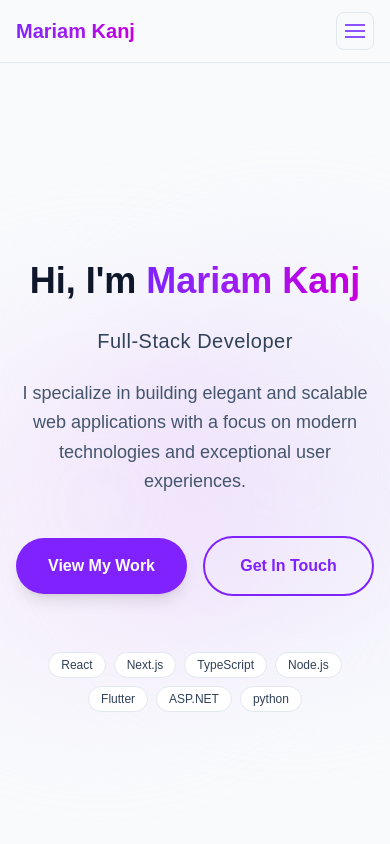
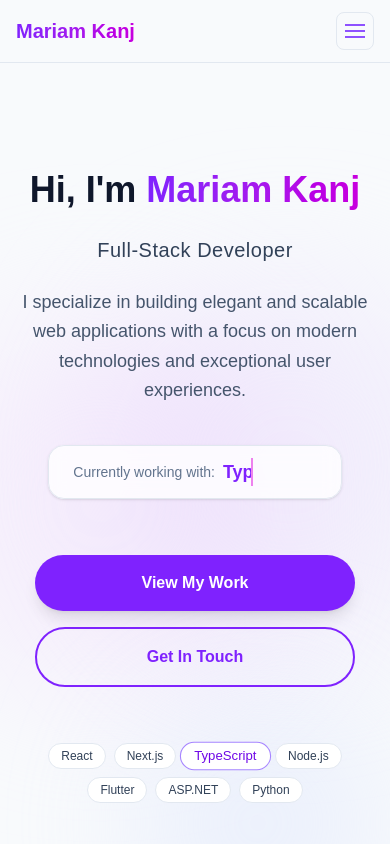
Before and after one commit to maryamkanj/mariam-portfolio, a Next.js app: page / in a window 390 px wide. Shown: the top 844 px of the page. Built offline with nearby package versions, Linux system fonts and the light colour scheme.

Commit message:
fixed responsivity in home page

```diff
--- a/src/app/page.jsx
+++ b/src/app/page.jsx
@@ -5,10 +5,20 @@ import { useState, useEffect } from "react";
 
 export default function Home() {
   const [mounted, setMounted] = useState(false);
+  const [currentTech, setCurrentTech] = useState(0);
+
+  const technologies = ["React", "Next.js", "TypeScript", "Node.js", "Flutter", "ASP.NET", "Python"];
 
   useEffect(() => {
     setMounted(true);
-  }, []);
+
+    // Technology rotation effect
+    const techInterval = setInterval(() => {
+      setCurrentTech((prev) => (prev + 1) % technologies.length);
+    }, 2000);
+
+    return () => clearInterval(techInterval);
+  }, [technologies.length]);
 
   return (
     <div className="flex-grow bg-slate-50 flex items-center justify-center px-4 sm:px-6 py-12 sm:py-16 min-h-screen relative overflow-hidden">
@@ -22,11 +32,22 @@ export default function Home() {
           .animate-float {
             animation: float 6s ease-in-out infinite;
           }
+          @keyframes typewriter {
+            from { width: 0; }
+            to { width: 100%; }
+          }
+          .typewriter {
+            overflow: hidden;
+            border-right: 2px solid violet;
+            white-space: nowrap;
+            animation: typewriter 3s steps(40) infinite alternate;
+          }
         `}
       </style>
 
       <div className="absolute top-1/4 left-1/4 w-96 h-96 bg-purple-100 rounded-full mix-blend-multiply filter blur-3xl opacity-50 animate-float"></div>
       <div className="absolute bottom-1/4 right-1/4 w-96 h-96 bg-fuchsia-100 rounded-full mix-blend-multiply filter blur-3xl opacity-50 animate-float animation-delay-2000"></div>
+      <div className="absolute top-3/4 left-1/3 w-64 h-64 bg-indigo-100 rounded-full mix-blend-multiply filter blur-3xl opacity-40 animate-float animation-delay-4000"></div>
 
       <div className="container mx-auto max-w-4xl w-full text-center relative z-10">
         <div
@@ -47,14 +68,24 @@ export default function Home() {
             I specialize in building elegant and scalable web applications with a focus on modern technologies and exceptional user experiences.
           </p>
 
-          <div className="flex flex-row gap-4 sm:gap-6 pt-4 sm:pt-6 justify-center items-center">
-            <Link href="/projects" className="flex-1 max-w-xs">
+          {/* Animated technology highlight */}
+          <div className="py-4">
+            <div className="inline-flex items-center space-x-2 bg-white/80 backdrop-blur-sm rounded-2xl px-6 py-3 shadow-sm border border-slate-200">
+              <span className="text-slate-500 text-sm font-medium">Currently working with:</span>
+              <span className="text-violet-600 font-semibold text-lg typewriter">
+                {technologies[currentTech]}
+              </span>
+            </div>
+          </div>
+
+          <div className="flex flex-col sm:flex-row gap-4 sm:gap-6 pt-4 sm:pt-6 justify-center items-center">
+            <Link href="/projects" className="flex-1 max-w-xs w-full">
               <button className="w-full bg-violet-600 text-white px-8 sm:px-10 py-4 sm:py-5 rounded-full font-semibold shadow-lg hover:shadow-2xl hover:bg-violet-700 transition-all duration-300 transform hover:-translate-y-1 active:scale-95 text-base sm:text-lg">
                 View My Work
               </button>
             </Link>
 
-            <Link href="/contact" className="flex-1 max-w-xs">
+            <Link href="/contact" className="flex-1 max-w-xs w-full">
               <button className="w-full border-2 border-violet-600 text-violet-600 px-8 sm:px-10 py-4 sm:py-5 rounded-full font-semibold hover:bg-violet-600 hover:text-white transition-all duration-300 active:scale-95 text-base sm:text-lg">
                 Get In Touch
               </button>
@@ -63,10 +94,14 @@ export default function Home() {
 
           <div className="pt-8">
             <div className="flex flex-wrap gap-2 sm:gap-3 justify-center">
-              {["React", "Next.js", "TypeScript", "Node.js", "Flutter", "ASP.NET", "python"].map((tech) => (
+              {technologies.map((tech, index) => (
                 <span
                   key={tech}
-                  className="px-3 py-1 sm:px-4 sm:py-1.5 bg-white text-slate-700 rounded-full text-xs sm:text-sm font-medium border border-slate-200 transition-all duration-300 hover:bg-violet-100 hover:text-violet-700"
+                  className={`px-3 py-1 sm:px-4 sm:py-1.5 bg-white text-slate-700 rounded-full text-xs sm:text-sm font-medium border transition-all duration-300 hover:bg-violet-100 hover:text-violet-700 ${
+                    index === currentTech
+                      ? "border-violet-400 bg-violet-50 text-violet-700 scale-110"
+                      : "border-slate-200"
+                  }`}
                 >
                   {tech}
                 </span>
```
